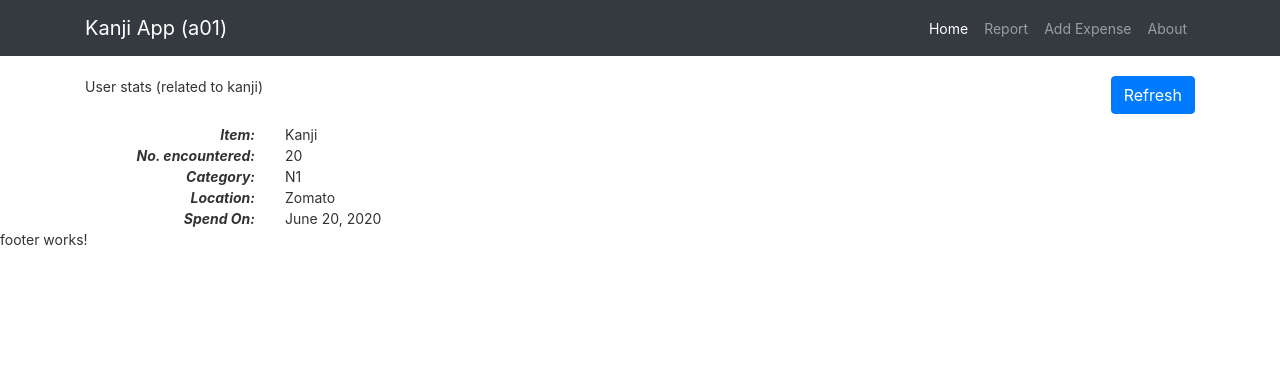
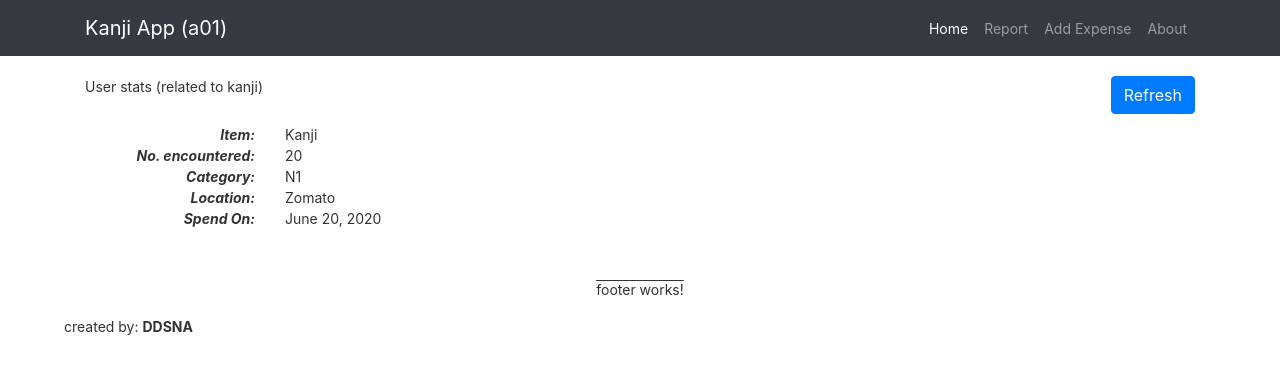
Before and after one commit to DDSNA/KanjiA, an Angular app in the folder KanjiAppFrontend/: page / in a window 1280 px wide. Shown: the top 374 px of the page. Built offline with nearby package versions, Linux system fonts and the light colour scheme.

Commit message:
embelishment
added more CSS to footer as an exercise

```diff
--- a/KanjiAppFrontend/src/app/footer/footer.component.css
+++ b/KanjiAppFrontend/src/app/footer/footer.component.css
@@ -0,0 +1,16 @@
+.footer-check {
+    text-align: center;
+    text-decoration: overline;
+    margin-top: 50px;
+}
+
+.footer-credits {
+    text-align: left;
+    padding-left: 5%;
+    opacity: 1;
+    transition: opacity 0.5s ease-in;
+}
+
+.footer-credits:hover {
+    opacity: 0;
+}
--- a/KanjiAppFrontend/src/app/footer/footer.component.html
+++ b/KanjiAppFrontend/src/app/footer/footer.component.html
@@ -1 +1,2 @@
-<p>footer works!</p>
+<p class="footer-check">footer works!</p>
+<p class="footer-credits">created by: <b>DDSNA</b></p>
--- a/KanjiAppFrontend/src/app/kanji-list/kanji-list.component.css
+++ b/KanjiAppFrontend/src/app/kanji-list/kanji-list.component.css
@@ -1,6 +1,3 @@
 :hover {
     color: crimson;
 }
-::first-letter {
-    size: +5px;
-}
```
